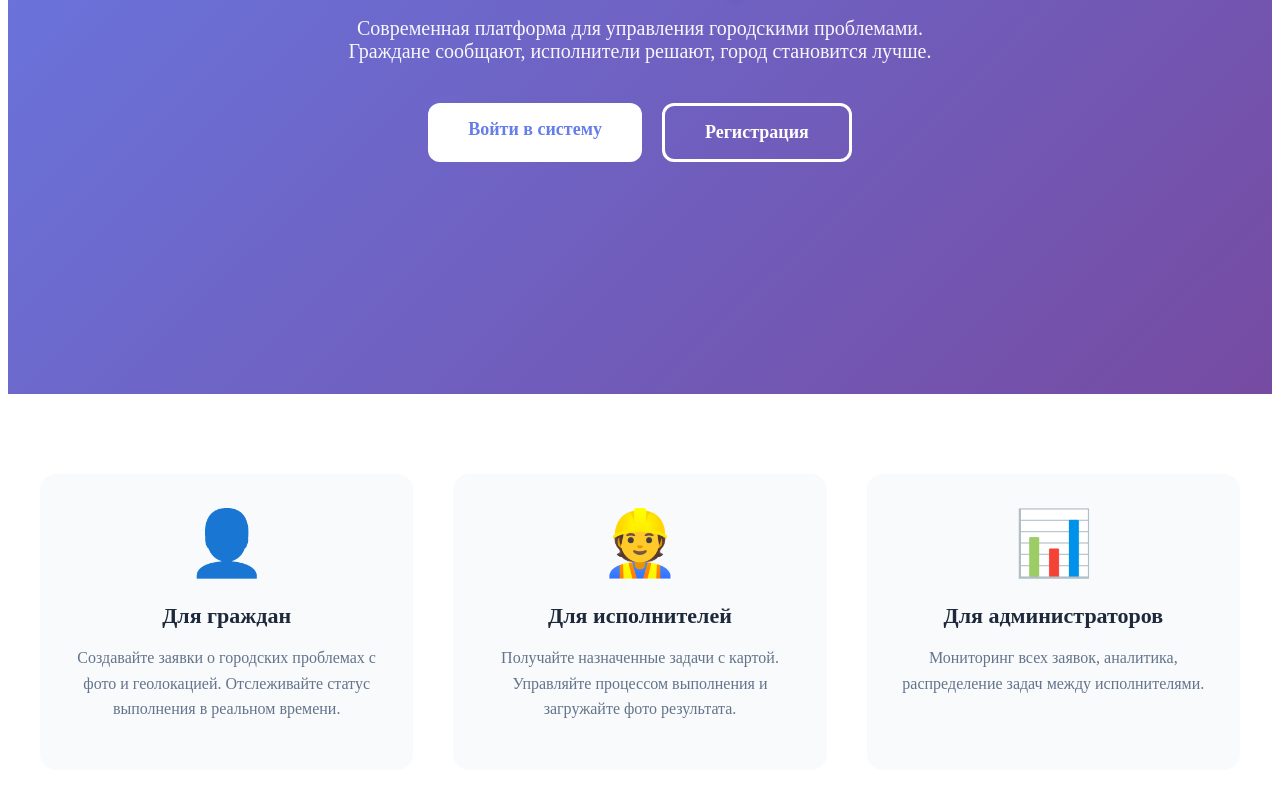
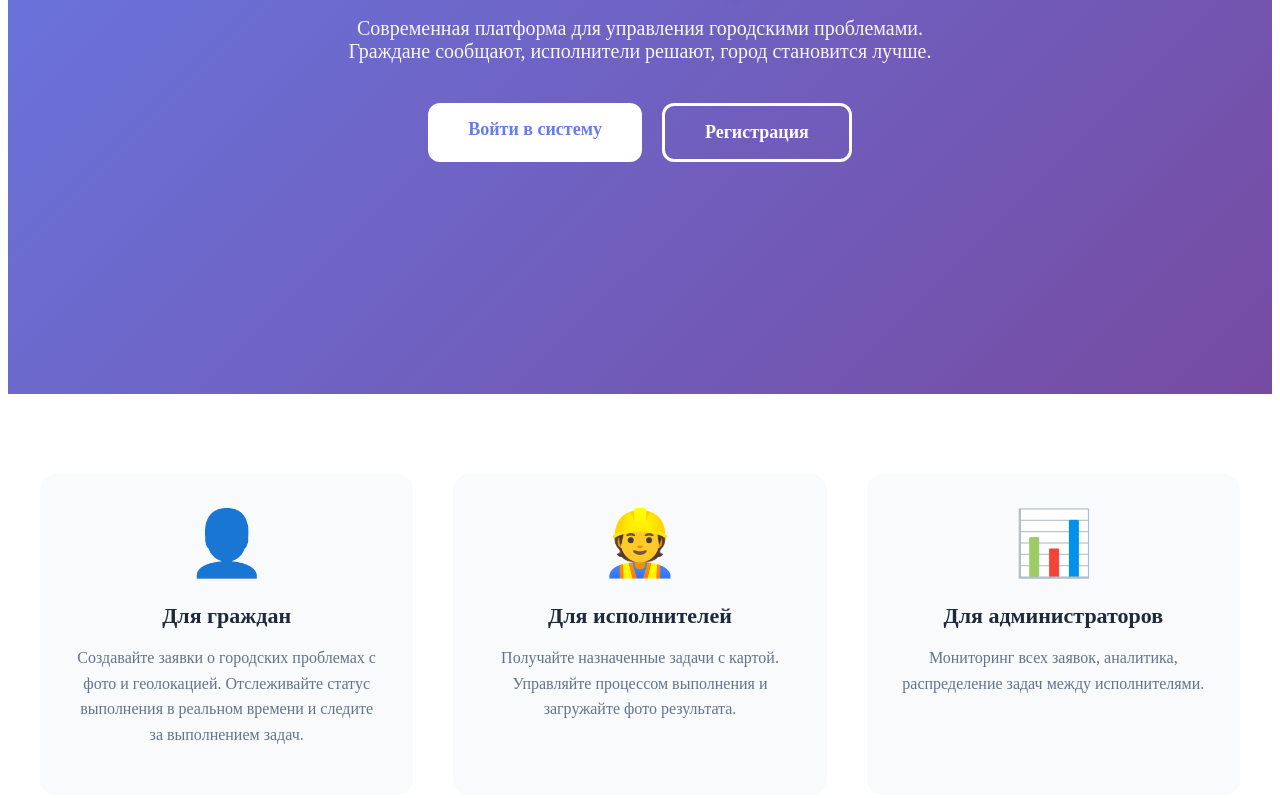
Before and after one commit to Tasel1/NIS_HACKATHON_CORE_CITY, a website built with Vite: page index.html in a window 1280 px wide. Shown: the part 494-1292 px from the top of the page. Built offline with nearby package versions, Linux system fonts and the light colour scheme.

Commit message:
edit
useful edit

Co-authored-by: Айбарыс <batyrbekaibarys@gmail.com>

```diff
--- a/index.html
+++ b/index.html
@@ -160,7 +160,7 @@
           <h3>Для граждан</h3>
           <p>
             Создавайте заявки о городских проблемах с фото и геолокацией.
-            Отслеживайте статус выполнения в реальном времени.
+            Отслеживайте статус выполнения в реальном времени и следите за выполнением задач.
           </p>
         </div>
 
```
